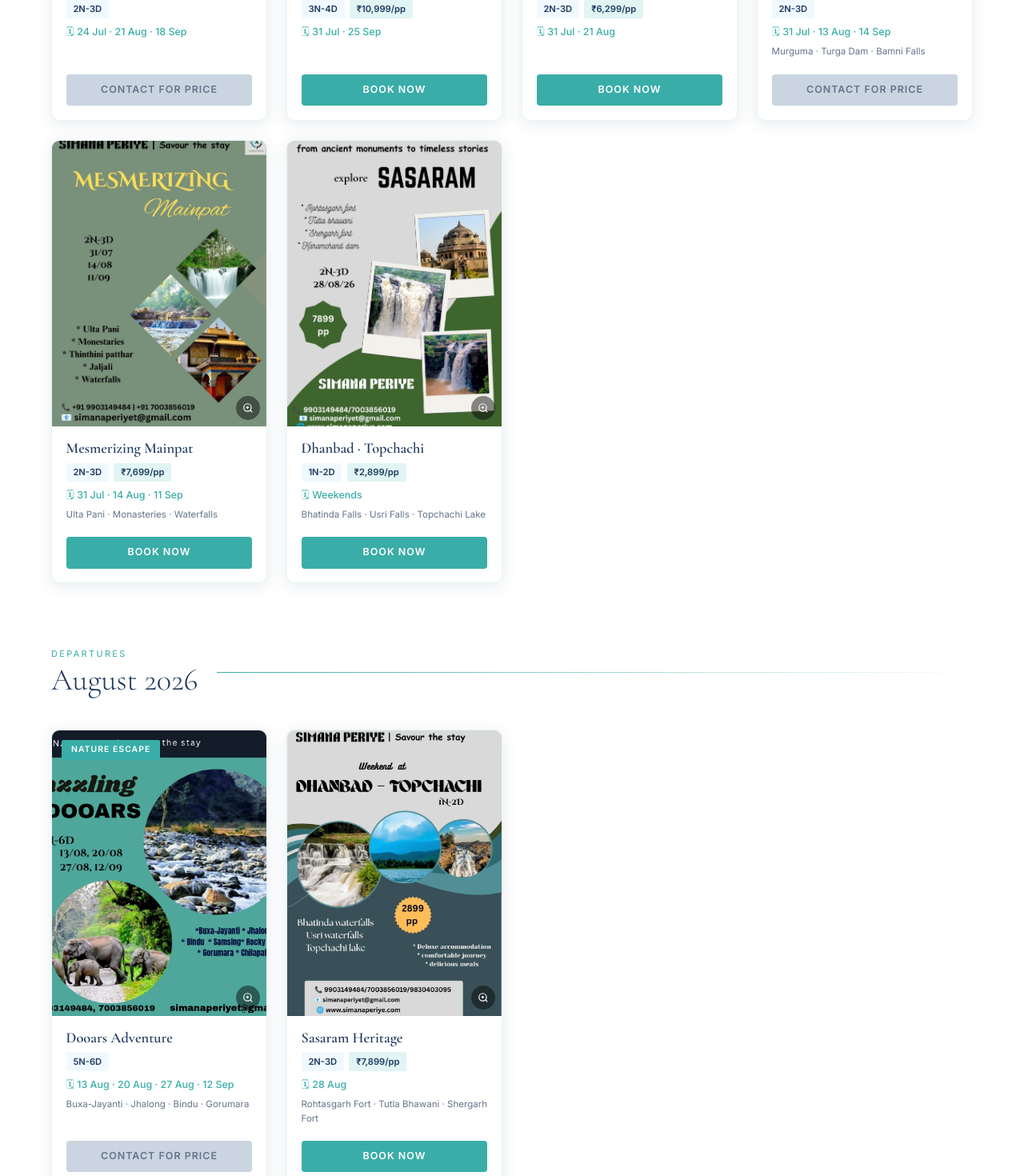
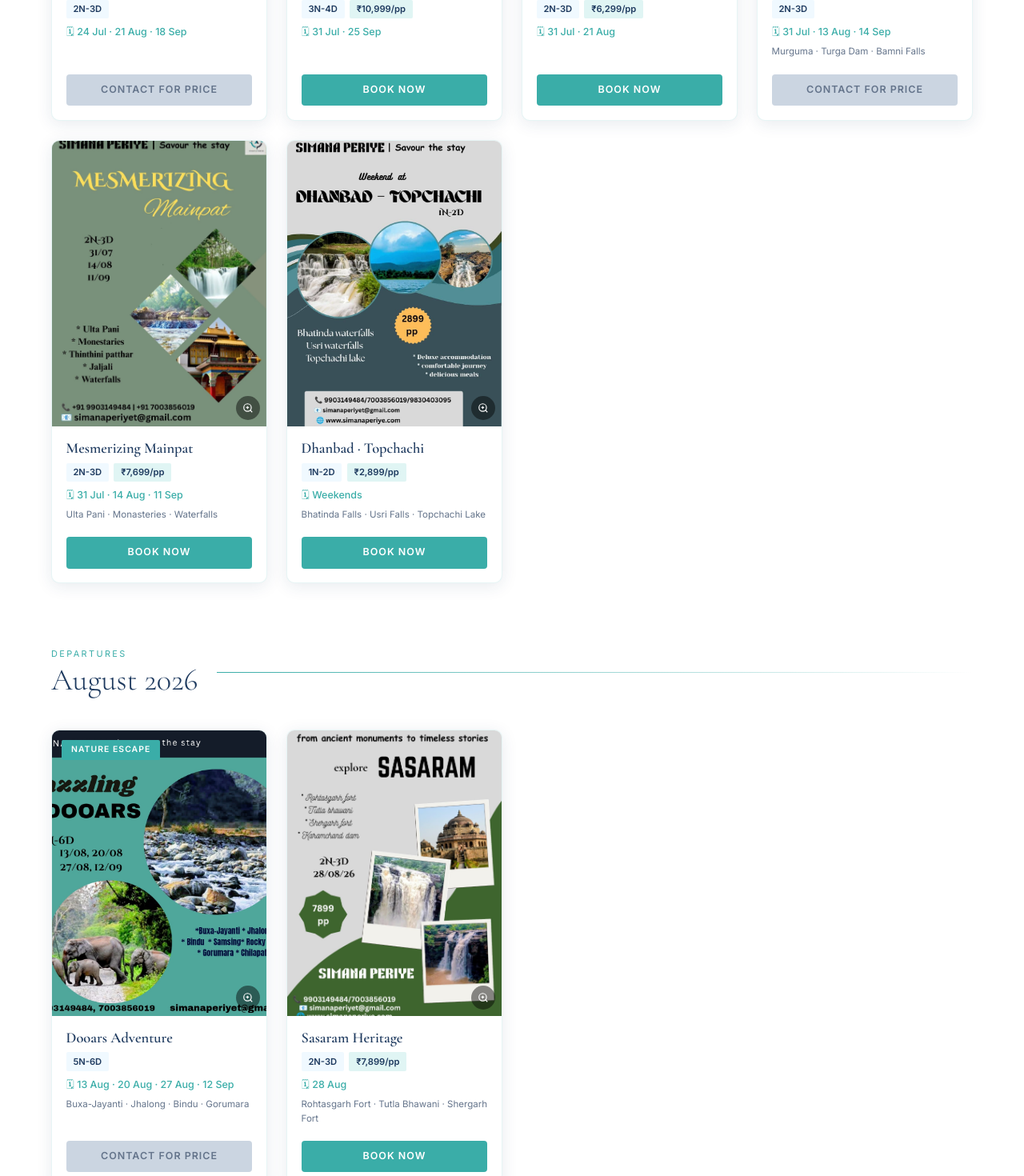
Before and after one commit to simaanaperiye/simana-periye, a Next.js app: page /upcoming-trips in a window 1280 px wide. Shown: the part 1062-2532 px from the top of the page at 80% size. Built offline with nearby package versions, Linux system fonts and the light colour scheme.

Commit message:
Fix: swap swapped poster images for Dhanbad·Topchachi and Sasaram Heritage trips
sasaram.jpg is physically the Dhanbad poster; dhanbad-topchachi.jpg is
the Sasaram poster — image refs were crossed during the rename step.

Co-Authored-By: Claude Sonnet 4.6 <noreply@anthropic.com>

```diff
--- a/src/app/upcoming-trips/page.tsx
+++ b/src/app/upcoming-trips/page.tsx
@@ -76,7 +76,7 @@ const trips: { month: string; items: Trip[] }[] = [
       },
       {
         id: "upcoming-dhanbad",
-        image: "/upcoming/dhanbad-topchachi.jpg",
+        image: "/upcoming/sasaram.jpg",
         title: "Dhanbad · Topchachi",
         destination: "Dhanbad, Jharkhand",
         duration: "1N-2D",
@@ -103,7 +103,7 @@ const trips: { month: string; items: Trip[] }[] = [
       },
       {
         id: "upcoming-sasaram",
-        image: "/upcoming/sasaram.jpg",
+        image: "/upcoming/dhanbad-topchachi.jpg",
         title: "Sasaram Heritage",
         destination: "Sasaram, Bihar",
         duration: "2N-3D",
```
